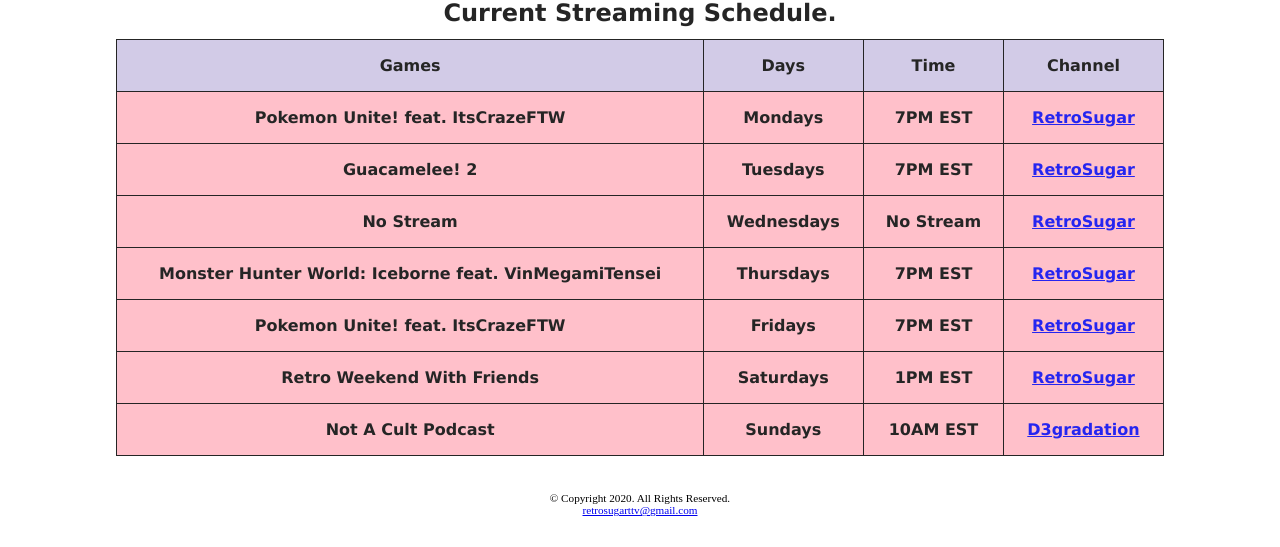
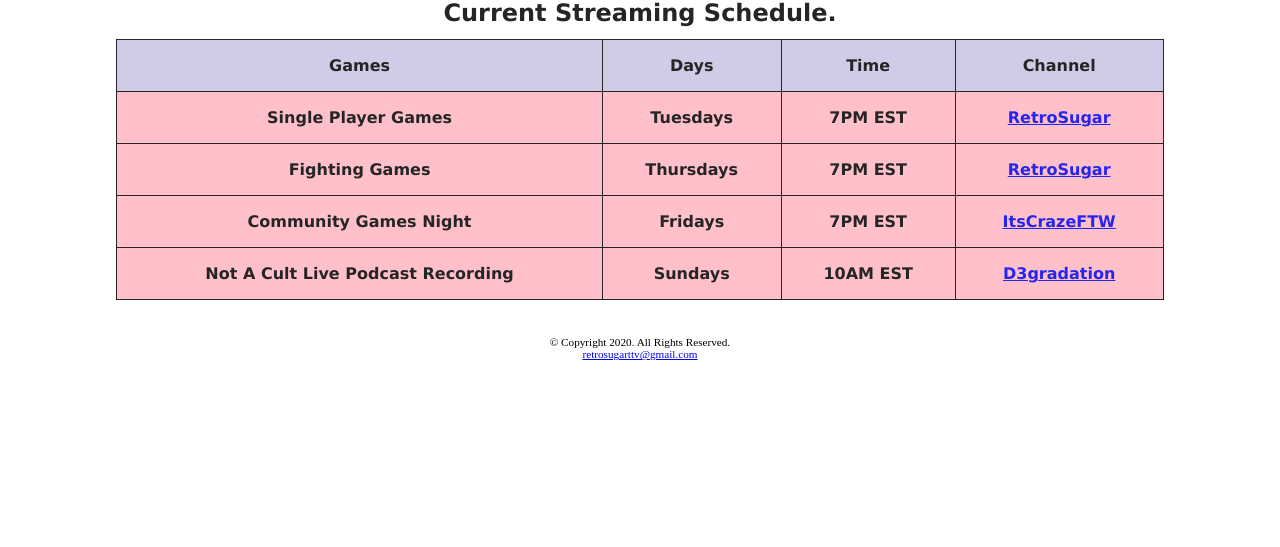
Before and after one commit to RetroSugar/RetroSugar.github.io, a plain HTML site: page schedule.html in a window 1280 px wide. Shown: the part 317-864 px from the top of the page. After the commit the page ends 800 px from the top, so only its background shows below. Drawn offline with Linux system fonts and the light colour scheme.

Commit message:
Updated to reflect site changes

```diff
--- a/schedule.html
+++ b/schedule.html
@@ -21,8 +21,7 @@
 			<li><a href="index.html">Home</a></li>
 			<li><a href="videos.html">Videos</a></li>
 			<li><a href="schedule.html">Schedule</a></li>
-			<li><a href="reviews.html">Reviews</a></li>
-			<li><a href="games.html">Games</a></li>
+			<li><a href="podcast.html">Podcast</a></li>
 		</ul>
 	</nav>
 
@@ -41,47 +40,27 @@
 			<th>Channel</th>
 		</tr>
 		<tr><!-- 2nd Row -->
-			<td>Pokemon Unite! feat. ItsCrazeFTW</td>
-			<td>Mondays</td>
+			<td>Single Player Games</td>
+			<td>Tuesdays</td>
 			<td>7PM EST</td>
 			<td><a href="https://www.twitch.tv/RetroSugar">RetroSugar</a></td>
 		</tr>
 		<tr><!-- 3rd row -->
-			<td>Guacamelee! 2</td>
-			<td>Tuesdays</td>
+			<td>Fighting Games</td>
+			<td>Thursdays</td>
 			<td>7PM EST</td>
 			<td><a href="https://www.twitch.tv/RetroSugar">RetroSugar</a></td>
 		</tr>
 		<tr><!-- 4th row -->
-			<td>No Stream</td>
-			<td>Wednesdays</td>
-			<td>No Stream</td>
-			<td><a href="https://www.twitch.tv/RetroSugar">RetroSugar</a></td>
-		</tr>
-		<tr><!-- 5th Row -->
-			<td>Monster Hunter World: Iceborne feat. VinMegamiTensei</td>
-			<td>Thursdays</td>
-			<td>7PM EST</td>
-			<td><a href="https://www.twitch.tv/RetroSugar">RetroSugar</a></td>
-		</tr>
-		<tr><!-- 6th Row -->
-			<td>Pokemon Unite! feat. ItsCrazeFTW</td>
+			<td>Community Games Night</td>
 			<td>Fridays</td>
 			<td>7PM EST</td>
-			<td><a href="https://www.twitch.tv/RetroSugar">RetroSugar</a></td>
-		</tr>
-		<tr><!-- 8th Row -->
-			<td>Retro Weekend With Friends</td>
-			<td>Saturdays</td>
-			<td>1PM EST</td>
-			<td><a href="https://www.twitch.tv/RetroSugar">RetroSugar</a></td>
-		</tr>
-		<tr><!-- 9th (and last) Row -->
-			<td>Not A Cult Podcast</td>
+			<td><a href="https://www.twitch.tv/itscrazeftw">ItsCrazeFTW</a></td>
+		<tr><!-- 5th row -->
+			<td>Not A Cult Live Podcast Recording</td>
 			<td>Sundays</td>
 			<td>10AM EST</td>
 			<td><a href="https://www.twitch.tv/d3gradation">D3gradation</a></td>
-		</tr>
 	</table>
 	</div>
 <!-- End of stream schedule content -->
@@ -90,23 +69,11 @@
 <!-- Start of stream schedule mobile version -->
 		<h1>Streaming Schedule On My Channel</h1>
 
-		<h2>Mondays 7PM EST</h2>
-		<p>Pokemon Unite! feat. ItsCrazeFTW</p></br>
-
 		<h2>Tuesdays 7PM EST</h2>
-		<p>Guacamelee! 2</p><br>
-
-		<h2>Wednesdays 7PM EST</h2>
-		<p>No Stream!</p><br>
+		<p>Single Player Games</p><br>
 
 		<h2>Thursdays 7PM EST</h2>
-		<p>Monster Hunter World: Iceborne feat. VinMegamiTensei</p><br>
-
-		<h2>Fridays 7PM EST</h2>
-		<p>Pokemon Unite! feat. ItsCrazeFTW</p><br>
-
-		<h2>Saturdays 1PM EST</h2>
-		<p>Retro Weekend With Friends</p><br>
+		<p>Fighting Games</p><br>
 
 		<h2>Sundays 10AM EST. Not-A-Cult Podcast on <a href="https://www.twitch.tv/d3gradation">D3gradation's Channel</a></h2>
 <!-- End of stream schedule mobile version -->
```
